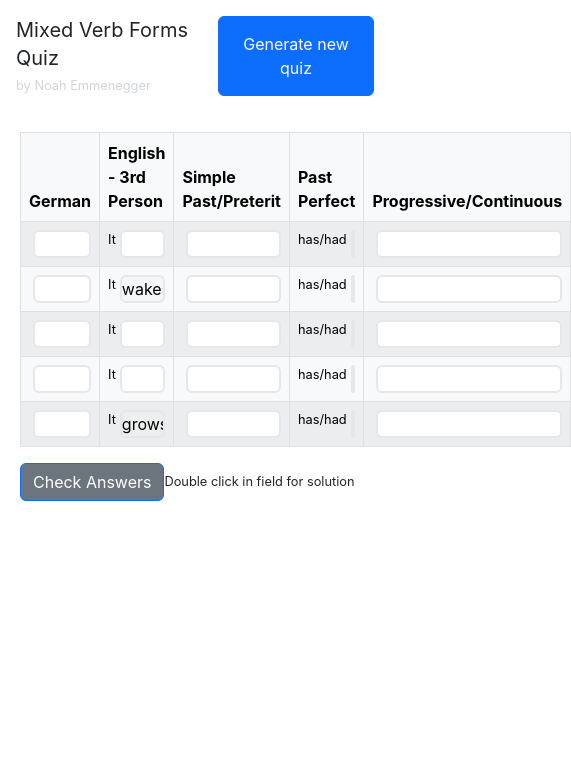
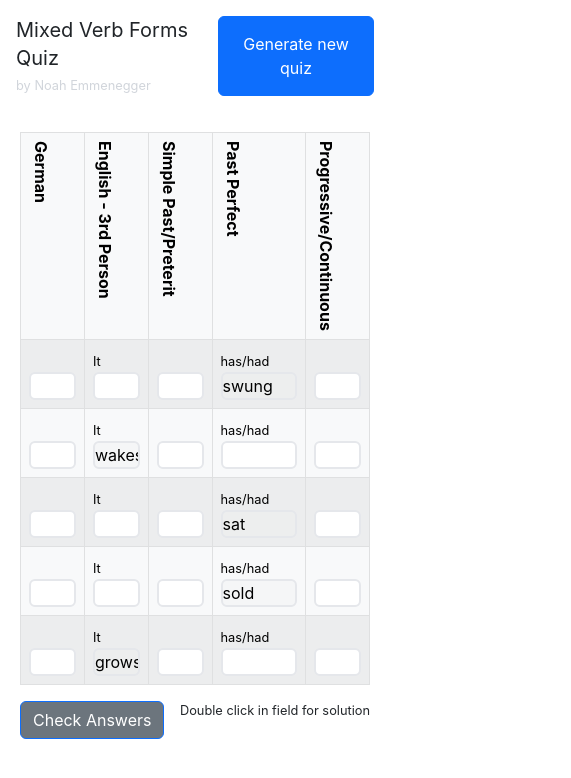
Before and after one commit to NoahEmmenegger/englisch-verb-quiz, a React (Create React App) app: page / in a window 390 px wide. Shown: the top 778 px of the page, 571 px wide, since content can reach past the window. Built offline with nearby package versions, Linux system fonts and the light colour scheme.

Commit message:
update responsive styling

```diff
--- a/src/App.js
+++ b/src/App.js
@@ -40,10 +40,12 @@ export default function App() {
                         ))}
                     </tbody>
                 </Table>
-                <Button className="bg-secondary" onClick={() => setIsChecking(!isChecking)}>
-                    {isChecking ? 'Hide' : 'Check'} Answers
-                </Button>
-                <small>Double click in field for solution</small>
+                <div className="tw-flex">
+                    <Button className="bg-secondary" onClick={() => setIsChecking(!isChecking)}>
+                        {isChecking ? 'Hide' : 'Check'} Answers
+                    </Button>
+                    <small className="tw-ml-auto">Double click in field for solution</small>
+                </div>
             </div>
         </div>
     );
--- a/src/components/VerbInput.jsx
+++ b/src/components/VerbInput.jsx
@@ -5,7 +5,7 @@ export default function VerbInput({ string, isShown, isChecking, before }) {
     return (
         <td>
             <div className="tw-flex">
-                <small className="tw-mr-1">{before}</small>
+                <small className="tw-mr-1">{before || 'ㅤ'}</small>
                 <input
                     disabled={isShown}
                     className={`tw-w-full  tw-border-2 tw-rounded-md ${
--- a/src/index.css
+++ b/src/index.css
@@ -1,13 +1,20 @@
 body {
-  margin: 0;
-  font-family: -apple-system, BlinkMacSystemFont, 'Segoe UI', 'Roboto', 'Oxygen',
-    'Ubuntu', 'Cantarell', 'Fira Sans', 'Droid Sans', 'Helvetica Neue',
-    sans-serif;
-  -webkit-font-smoothing: antialiased;
-  -moz-osx-font-smoothing: grayscale;
+    margin: 0;
+    font-family: -apple-system, BlinkMacSystemFont, 'Segoe UI', 'Roboto', 'Oxygen', 'Ubuntu', 'Cantarell', 'Fira Sans',
+        'Droid Sans', 'Helvetica Neue', sans-serif;
+    -webkit-font-smoothing: antialiased;
+    -moz-osx-font-smoothing: grayscale;
 }
 
 code {
-  font-family: source-code-pro, Menlo, Monaco, Consolas, 'Courier New',
-    monospace;
+    font-family: source-code-pro, Menlo, Monaco, Consolas, 'Courier New', monospace;
 }
+@media screen and (max-width: 600px) {
+    table th {
+        writing-mode: vertical-rl;
+    }
+
+    table tr .tw-flex {
+        display: block;
+    }
+}
```
